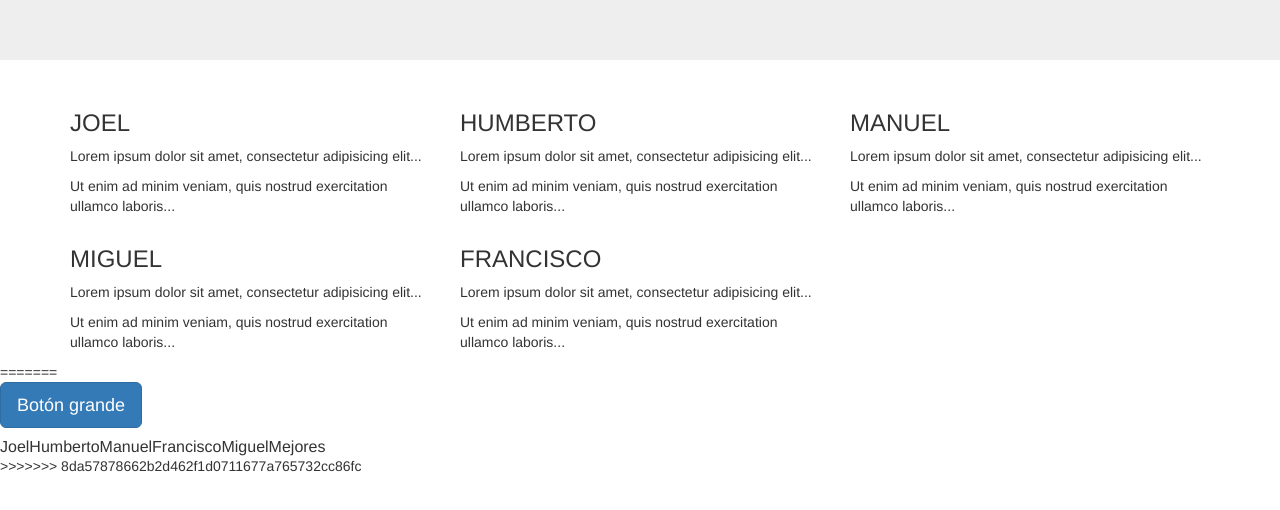
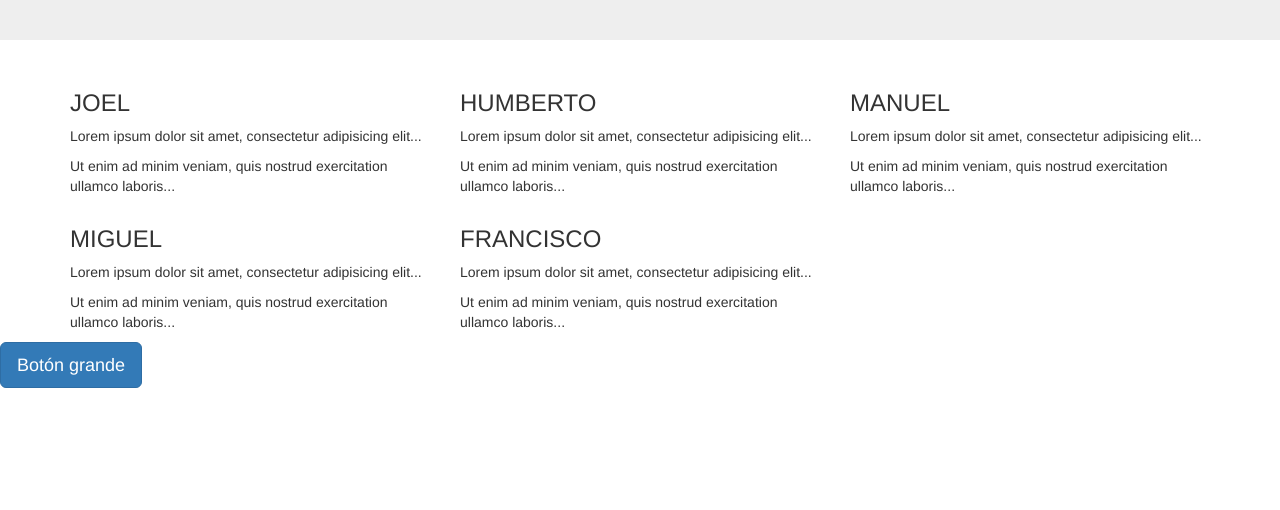
Before and after one commit to AngelArvizu117/ClaseIngWeb, a plain HTML site: page index.html in a window 1280 px wide. Shown: the part 270-780 px from the top of the page. Drawn offline with nearby package versions, Linux system fonts and the light colour scheme.

Commit message:
MODIFICACION DEL BOOTSTRAP

```diff
--- a/index.html
+++ b/index.html
@@ -1,4 +1,3 @@
-<<<<<<< HEAD
 <!DOCTYPE html>
 <html lang="en">
 <head>
@@ -45,7 +44,6 @@
     </div>
   </div>
 </div>
-=======
 <html>
 <head>
 	<title>Practica en clase</title>
@@ -53,21 +51,7 @@
 
 </head>
 <body>
-	<table>
-		<tr>
-			<td>Joel</td>
-			<td>Humberto</td>
-			<td>Manuel</td>
-			<td>Francisco</td>
-			<td>Miguel</td>
-			<td>Mejores</td>
+	  <button type="button" class="btn btn-primary btn-lg">Botón grande</button>
 
-
-		</tr>
-		<p>
-  <button type="button" class="btn btn-primary btn-lg">Botón grande</button>
-</p>
-	</table>
->>>>>>> 8da57878662b2d462f1d0711677a765732cc86fc
 </body>
 </html>
```
